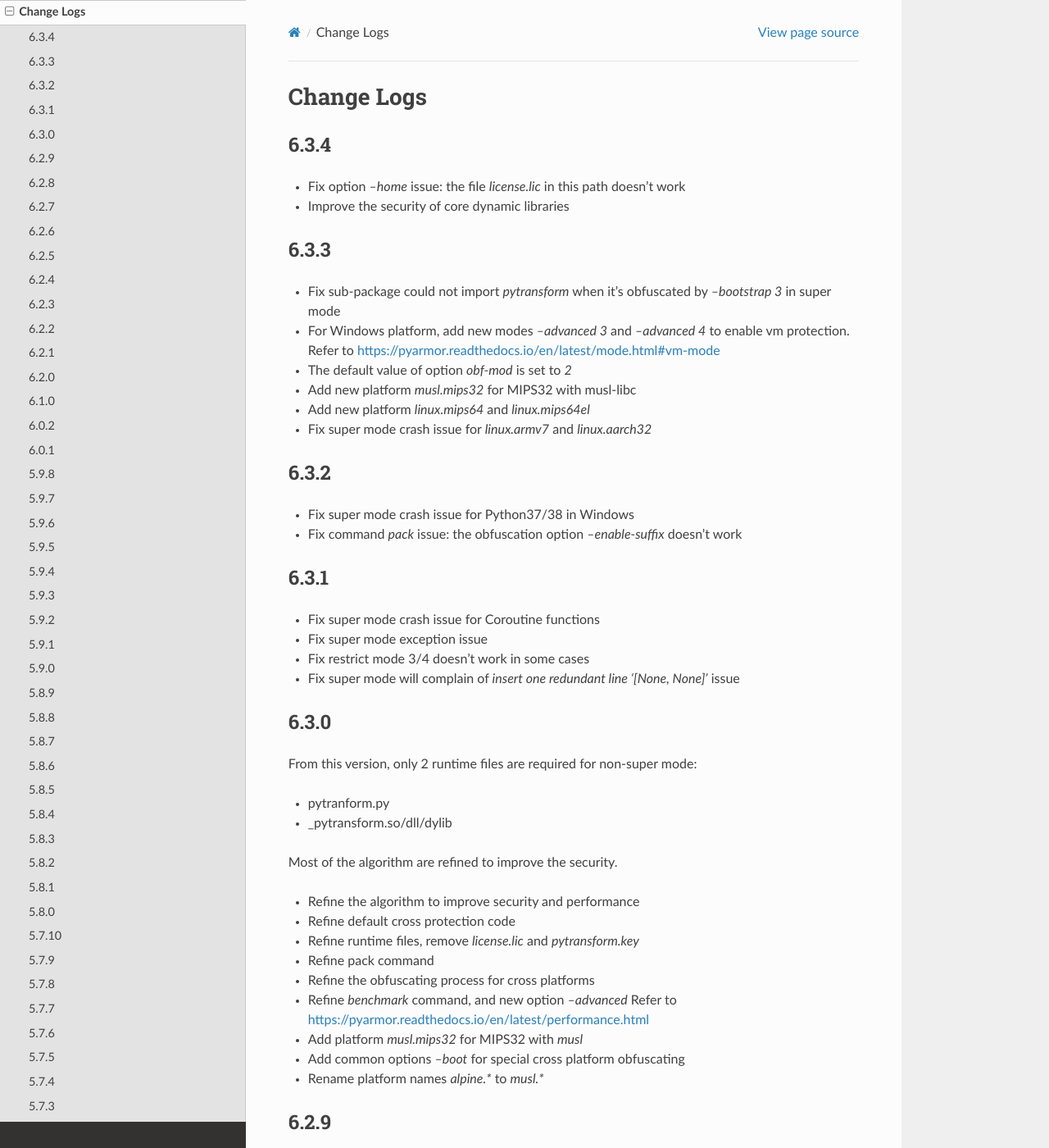
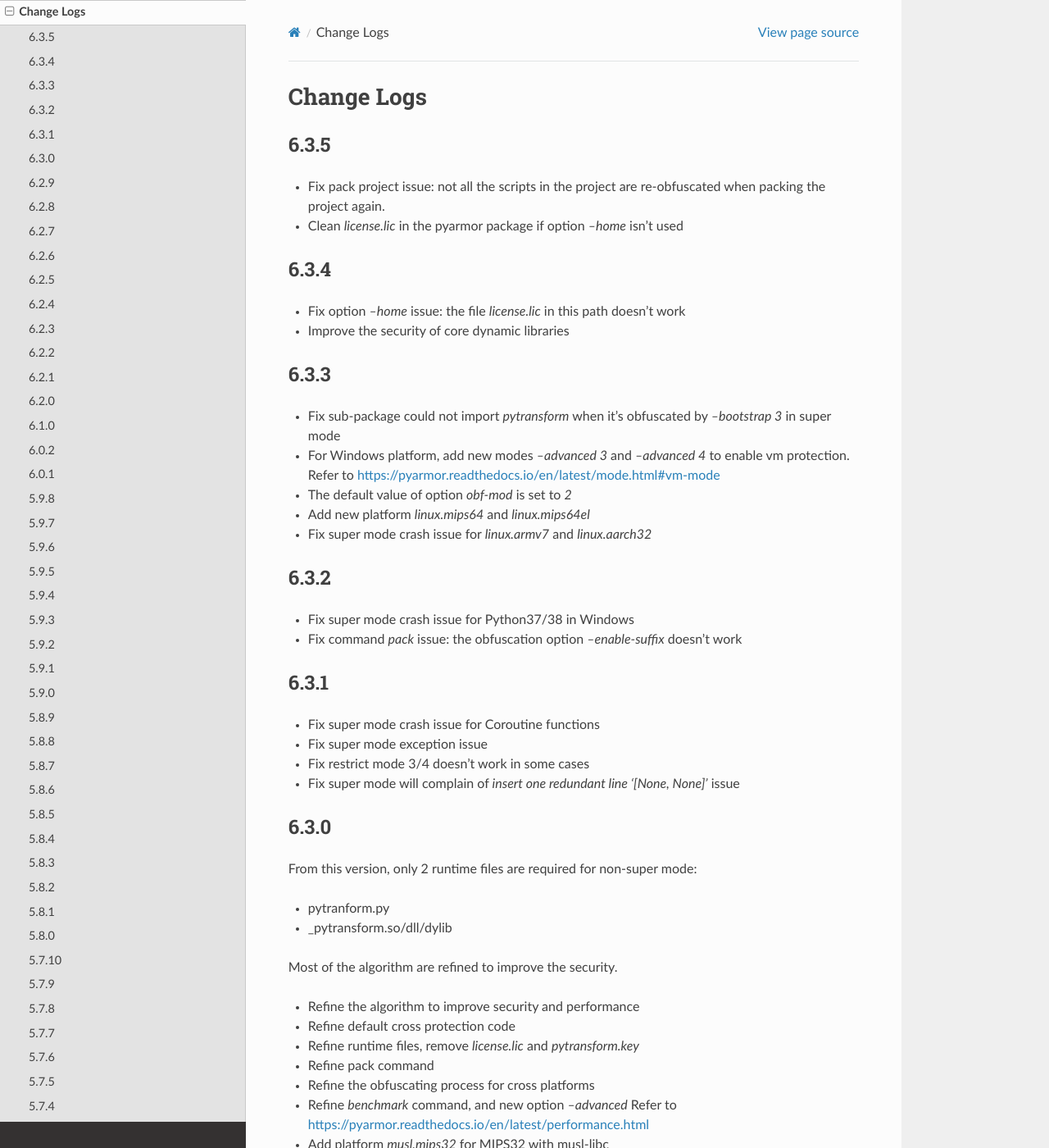
Before and after one commit to dashingsoft/pyarmor, a Sphinx documentation site: the page built from docs/change-logs.rst, in a window 1280 px wide and 1400 px high. Shown: the whole window at 82% size. Built offline with Sphinx 7.4.7 and the Read the Docs theme 2.0.0, drawn with Linux system fonts in a browser that asks for light colours.

Commit message:
Add change logs

```diff
--- a/docs/change-logs.rst
+++ b/docs/change-logs.rst
@@ -2,6 +2,12 @@
 
 Change Logs
 ===========
+
+6.3.5
+-----
+* Fix pack project issue: not all the scripts in the project are re-obfuscated
+  when packing the project again.
+* Clean `license.lic` in the pyarmor package if option `--home` isn't used
 
 6.3.4
 -----
@@ -16,7 +22,6 @@
   enable vm protection.
   Refer to https://pyarmor.readthedocs.io/en/latest/mode.html#vm-mode
 * The default value of option `obf-mod` is set to `2`
-* Add new platform `musl.mips32` for MIPS32 with musl-libc
 * Add new platform `linux.mips64` and `linux.mips64el`
 * Fix super mode crash issue for `linux.armv7` and `linux.aarch32`
 
```
Also changed, not shown: other parts of docs/change-logs.rst (+1 -1 lines).
